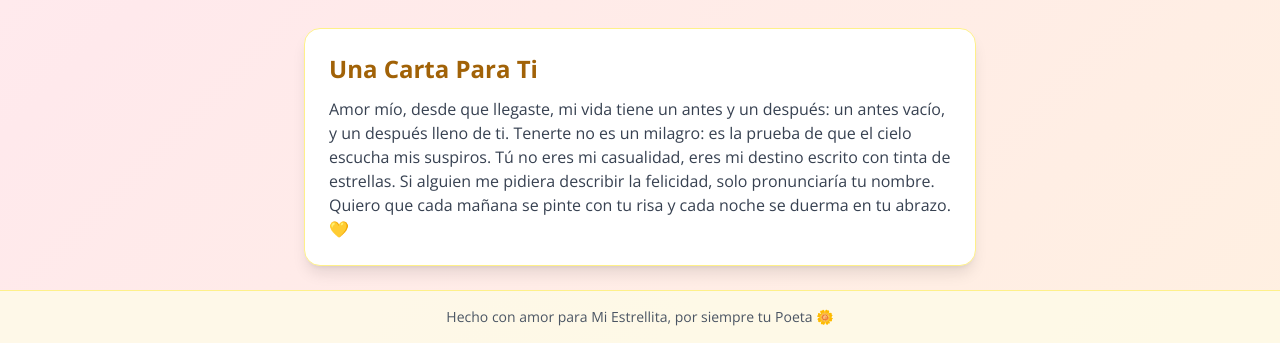
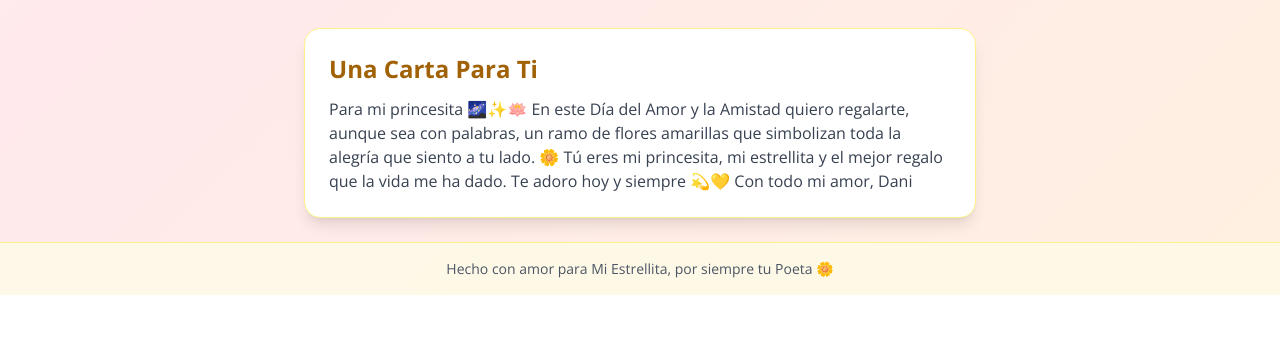
Before and after one commit to DanielAvila03/flores-amarillas, a plain HTML site: page index.html in a window 1280 px wide. Shown: the part 636-979 px from the top of the page. After the commit the page ends 931 px from the top, so only its background shows below. Drawn offline with nearby package versions, Linux system fonts and the light colour scheme.

Commit message:
Version2

```diff
--- a/index.html
+++ b/index.html
@@ -82,12 +82,17 @@
   <section class="max-w-2xl mx-auto bg-white shadow-lg rounded-2xl p-6 my-6 border border-yellow-200 relative z-10">
     <h2 class="text-xl md:text-2xl font-bold text-yellow-700 mb-3">Una Carta Para Ti</h2>
     <p class="text-gray-700 leading-relaxed text-sm md:text-base">
-      Amor mío, desde que llegaste, mi vida tiene un antes y un después:
-      un antes vacío, y un después lleno de ti.
-      Tenerte no es un milagro: es la prueba de que el cielo escucha mis suspiros.
-      Tú no eres mi casualidad, eres mi destino escrito con tinta de estrellas.
-      Si alguien me pidiera describir la felicidad, solo pronunciaría tu nombre.
-      Quiero que cada mañana se pinte con tu risa y cada noche se duerma en tu abrazo. 💛
+      Para mi princesita 🌌✨🪷
+
+  En este Día del Amor y la Amistad quiero regalarte,
+  aunque sea con palabras, un ramo de flores amarillas
+  que simbolizan toda la alegría que siento a tu lado. 🌼
+  Tú eres mi princesita, mi estrellita y el mejor regalo que la vida me ha dado.
+
+  Te adoro hoy y siempre 💫💛
+
+  Con todo mi amor,
+  Dani
     </p>
   </section>
 
```
